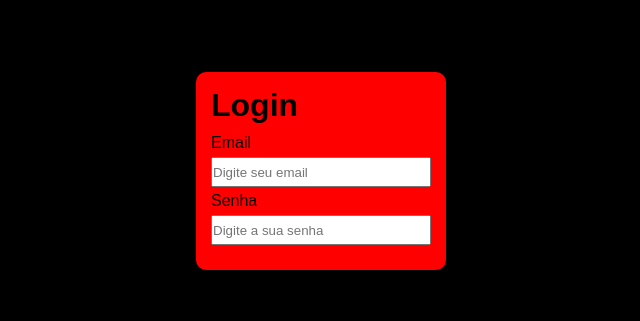
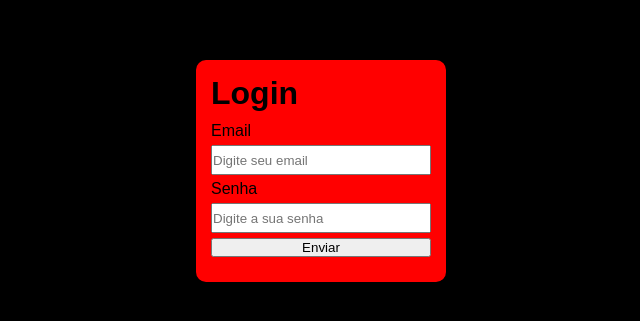
Before and after one commit to rug19/Prime_flix, a React (Vite) app: page / in a window 1280 px wide. Shown: the part 229-550 px from the top of the page, without its empty margins (319-959 px from the left). Built offline with nearby package versions, Linux system fonts and the light colour scheme.

Commit message:
feat: adding the submit button

```diff
--- a/src/pages/Login/Login.tsx
+++ b/src/pages/Login/Login.tsx
@@ -14,6 +14,7 @@ export default function Login() {
             placeholder="Digite a sua senha"
             type="password"
           />
+          <button>Enviar</button>
         </div>
       </div>
     </div>
```
